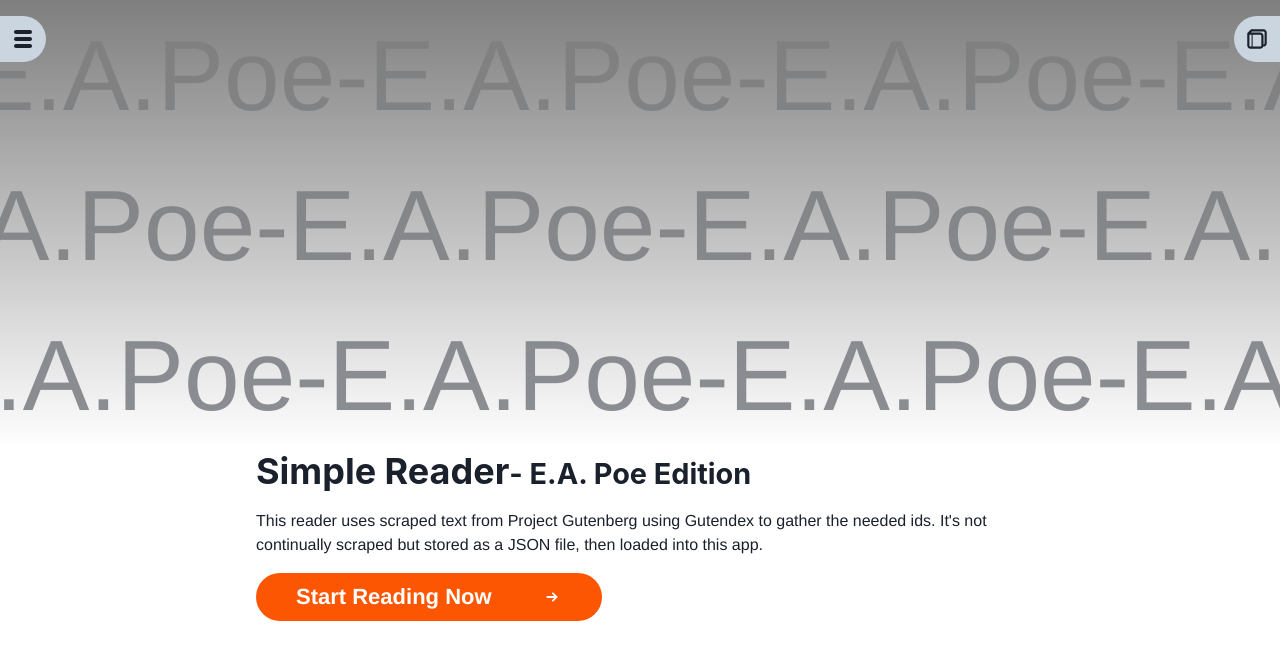
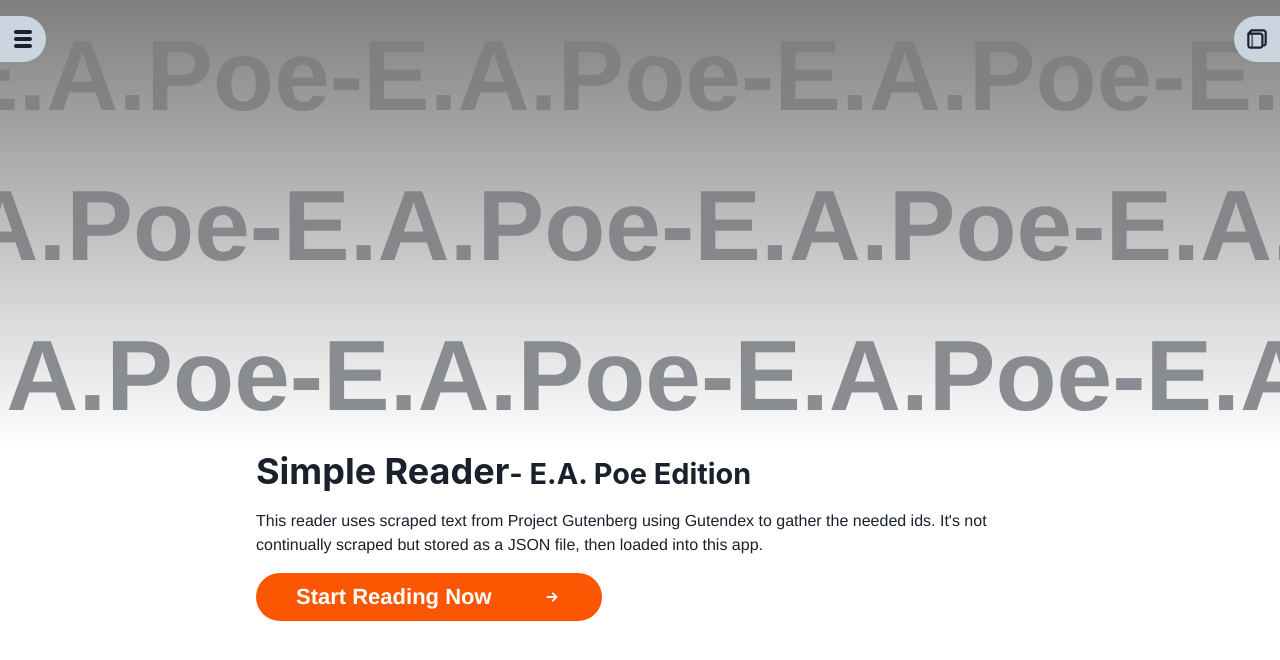
Before and after one commit to ftairs/simple-reader, a React (Create React App) app: page / in a window 1280 px wide. Shown: the top 660 px of the page. Built offline with nearby package versions, Linux system fonts and the light colour scheme.

Commit message:
add bold text

```diff
--- a/src/routes/Home.tsx
+++ b/src/routes/Home.tsx
@@ -9,9 +9,8 @@
     navigate("/toc");
   };
   const [textHovered, setTextHovered] = useState(false);
-
   return (
-    <div>
+    <>
       <Box
         minHeight={"50vh"}
         fontSize={100}
@@ -26,6 +25,7 @@
           setTextHovered(false);
         }}
         position={"relative"}
+        fontWeight={"bold"}
       >
         <Box
           width={"100%"}
@@ -91,7 +91,7 @@
           </Box>
         </Button>
       </Container>
-    </div>
+    </>
   );
 };
 
```
